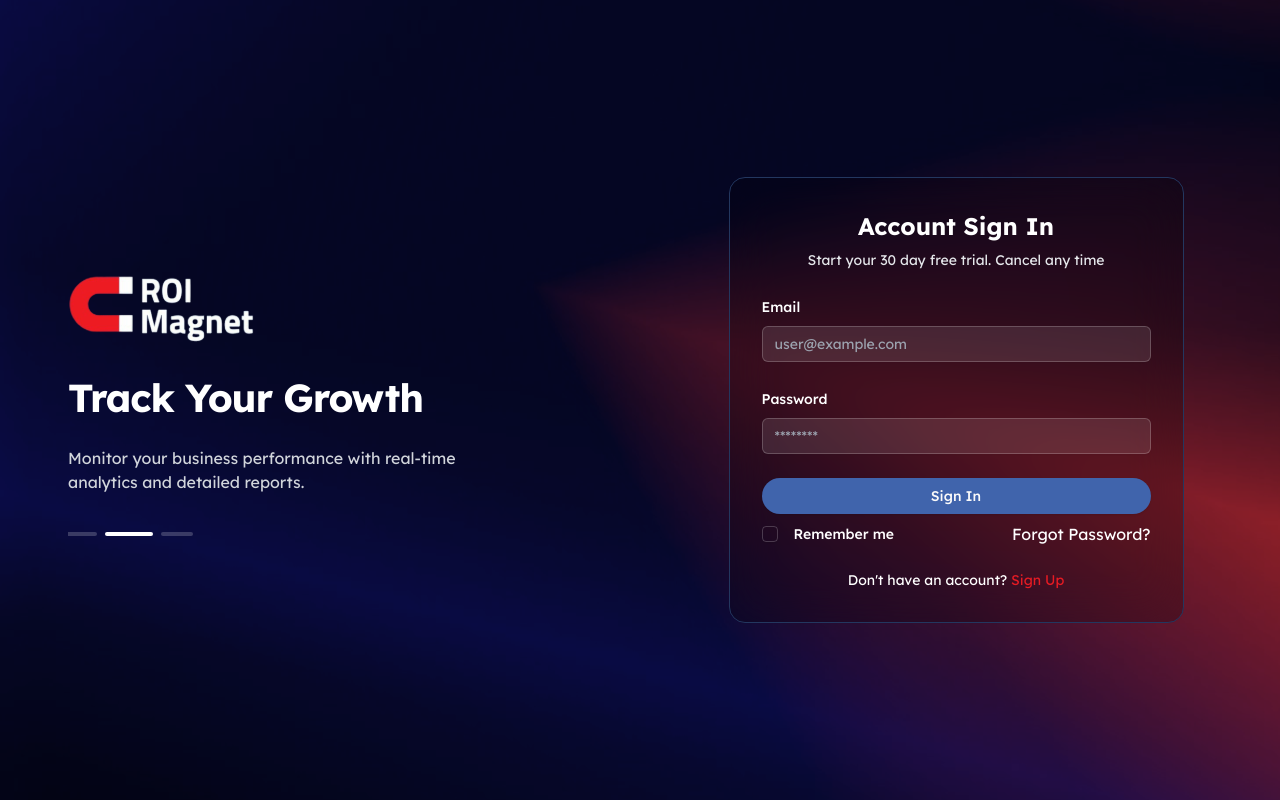
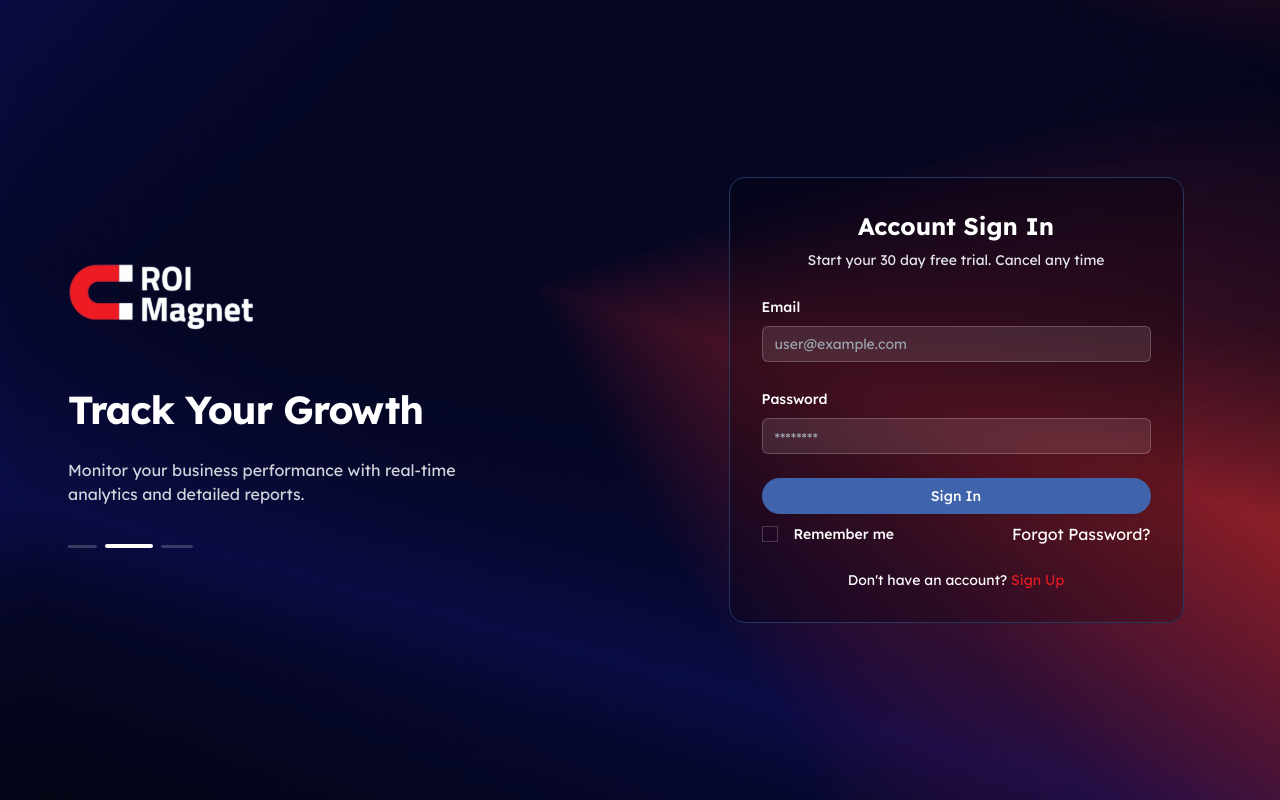
Before and after one commit to Plankaro/Roi-managemant, a Next.js app: page /sign-in in a window 1280 px wide. Built offline with nearby package versions, Linux system fonts and the light colour scheme.

Commit message:
refactor: changes on auth form

```diff
--- a/src/app/(auth)/layout.tsx
+++ b/src/app/(auth)/layout.tsx
@@ -8,7 +8,7 @@ const AuthLauout = ({ children }: { children: React.ReactNode }) => {
             <div className="w-full container grid lg:grid-cols-2 gap-4 items-center  ">
 
                 {/* Left side - Branding */}
-                <div className='flex items-center justify-center order-1'>
+                <div className='flex items-center justify-center order-1 max-lg:hidden'>
                     <AuthSlider />
                 </div>
 
--- a/src/app/globals.css
+++ b/src/app/globals.css
@@ -23,7 +23,7 @@ body {
 
 /* Swiper custom styles */
 .swiper-pagination-bullet {
-  @apply opacity-100 !important;
+  @apply opacity-100 !h-[2.5px]  !important;
   transition: width 0.3s ease-in-out; /* Smooth width transition */
 }
 
@@ -32,7 +32,7 @@ body {
 }
 
 .bullet-active {
-  @apply bg-white !important;
+  @apply bg-white  h-1 !important;
   width: 3rem !important; /* Increase the width of the active bullet */
   transition: width 0.3s ease-out; /* Smooth width transition */
 }
--- a/src/components/auth/auth-form.tsx
+++ b/src/components/auth/auth-form.tsx
@@ -14,6 +14,7 @@ import {
 import { Input } from '@/components/ui/input';
 import Link from 'next/link';
 import { Checkbox } from '../ui/checkbox';
+import { cn } from '@/lib/utils';
 
 interface AuthFormProps<T extends FieldValues> {
     type: 'SIGN_IN' | 'SIGN_UP' | 'FORGOT_PASSWORD'
@@ -76,7 +77,10 @@ const AuthForm = <T extends FieldValues>({ type, defaultValues, onSubmit, schema
                                             <FormControl>
                                                 <Input
                                                     placeholder={["password", "confirmPassword"].includes(field.name) ? "********" : field.name === "email" ? "user@example.com" : field.name}
-                                                    className="bg-white/10 border-white/20 text-white placeholder:text-gray-400"
+                                                    className={cn("bg-white/10 border-white/20 text-white placeholder:text-gray-400 text-justify  leading-none", {
+                                                        "text-justify": true,
+                                                        "pt-2": ["password", "confirmPassword"].includes(field.name)
+                                                    })}
                                                     {...field}
                                                 />
                                             </FormControl>
@@ -106,7 +110,7 @@ const AuthForm = <T extends FieldValues>({ type, defaultValues, onSubmit, schema
                                                     id="rememberMe"
                                                     checked={field.value}
                                                     onCheckedChange={field.onChange}
-                                                    className="border-white/20 data-[state=checked]:bg-blue-600"
+                                                    className="border-white/20 data-[state=checked]:bg-transparent data-[state=checked]:border-white !rounded-none"
                                                 />
                                                 <label
                                                     htmlFor="rememberMe"
--- a/src/components/auth/auth-slider.tsx
+++ b/src/components/auth/auth-slider.tsx
@@ -30,7 +30,7 @@ const slides = [
 
 export function AuthSlider() {
     return (
-        <div className="text-white space-y-6 max-w-lg">
+        <div className="text-white space-y-12 max-w-lg w-full">
             <div className="flex items-center gap-2 text-2xl font-bold">
                 <Logo width={192} height={93} />
             </div>
```
Also changed, not shown: src/app/layout.tsx (line endings or trailing spaces).
